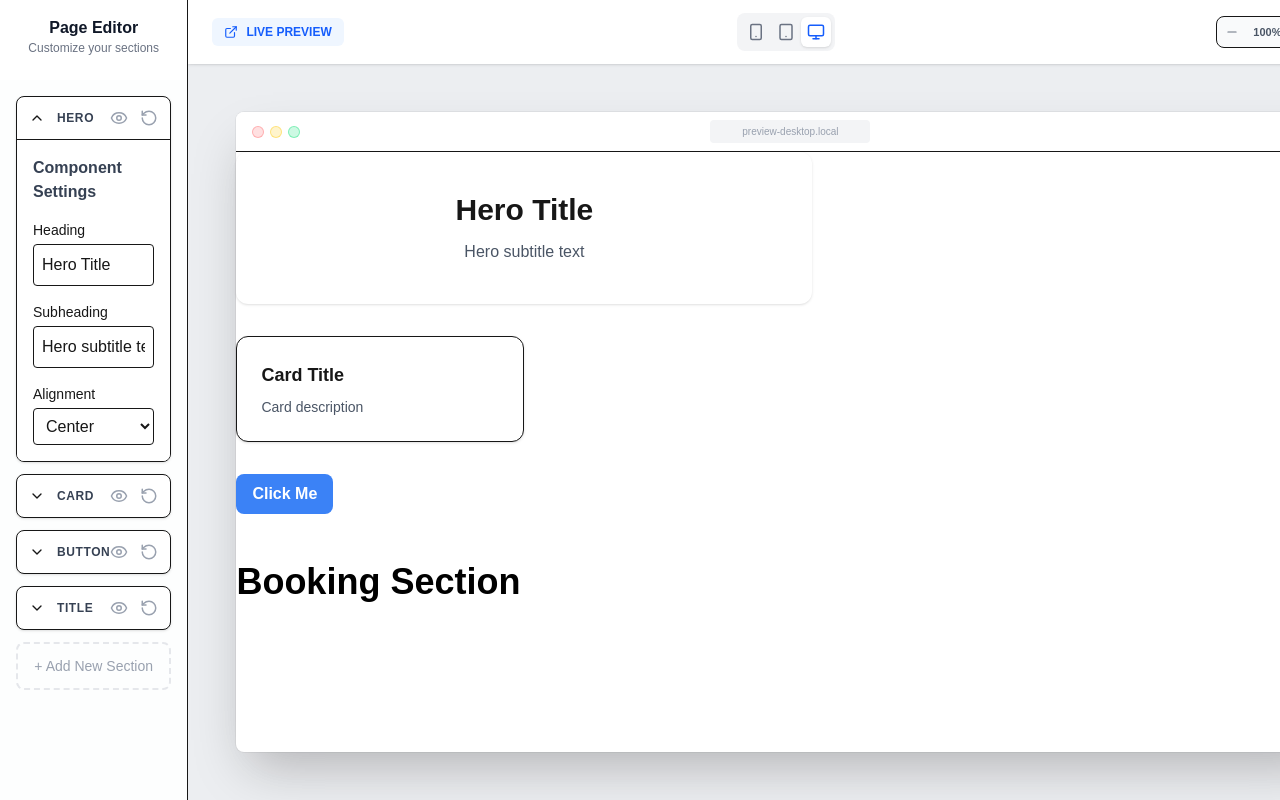
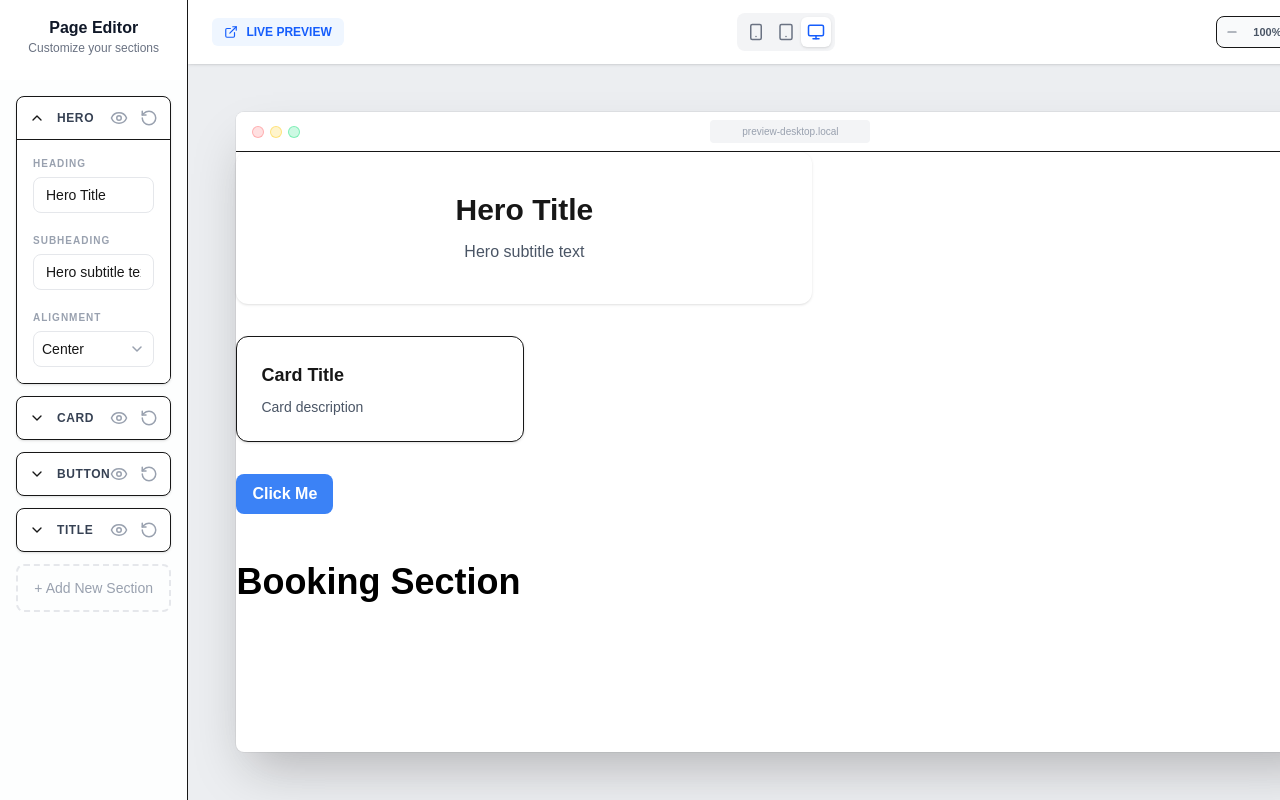
Before and after one commit to sitipolmalang/learn-next-v1, a Next.js app: page /editor in a window 1280 px wide. Built offline with nearby package versions, Linux system fonts and the light colour scheme.

Commit message:
merapikan dgn menambahkan types/editor.ts

```diff
--- a/app/components/PageRendered.tsx
+++ b/app/components/PageRendered.tsx
@@ -1,6 +1,6 @@
 import { componentRegistry } from './registry';
 import { validateProps } from './editor/validateProps';
-import { Field } from './editor/PropsEditor';
+import { Field } from './editor/types/editor';
 
 type BlockType = 'hero' | 'card' | 'button' | 'title';
 
@@ -21,7 +21,7 @@ export default function PageRenderer({
     return (
         <div className="space-y-8">
             {blocks.map((block) => {
-                if (block.hidden) return null;
+
 
                 const Component = componentRegistry[block.type];
                 const schema = schemaMap[block.type];
--- a/app/components/editor/PropsEditor.tsx
+++ b/app/components/editor/PropsEditor.tsx
@@ -1,59 +1,39 @@
 'use client';
 
-export type Field = {
-    type: 'text' | 'color' | 'select';
-    label: string;
-    defaultValue: string;
-    options?: { value: string; label: string }[];
+import { Field } from '../editor/types/editor';
+
+interface PropsEditorProps {
+    schema: Record<string, Field>;
+    value: Record<string, string | number>;
+    onChange: (v: Record<string, string | number>) => void;
+}
+
+export default function PropsEditor({ schema, value, onChange }: PropsEditorProps) {
+
+    const updateField = (key: string, newValue: string | number) => {
+        onChange({
+            ...value,
+            [key]: newValue,
+        });
     };
 
-export default function PropsEditor({
-    schema,
-    value,
-    onChange,
-}: {
-    schema: Record<string, Field>;
-    value: Record<string, string>;
-    onChange: (v: Record<string, string>) => void;
-}) {
-
-    // const handleReset = () => {
-    //     const defaults: Record<string, string> = {};
-    //     Object.entries(schema).forEach(([key, field]) => {
-    //         defaults[key] = field.defaultValue;
-    //     });
-    //     onChange(defaults);
-    // };
-
     return (
-        <div className="space-y-4">
-            {/* HEADER + RESET */}
-            <div className="flex items-center justify-between">
-                <h3 className="font-semibold text-gray-700">Component Settings</h3>
-                {/* <button
-                    onClick={handleReset}
-                    className="text-xs text-red-500 hover:text-red-700 font-medium"
-                >
-                    Reset
-                </button> */}
+        <div className="space-y-5">
+            {Object.entries(schema).map(([key, field]) => (
+                <div key={key} className="flex flex-col gap-1.5 group">
+                    {/* Label dengan style subtle ala SaaS modern */}
+                    <div className="flex justify-between items-center">
+                        <label className="text-[10px] font-bold text-gray-400 uppercase tracking-widest group-hover:text-blue-500 transition-colors">
+                            {field.label}
+                        </label>
                     </div>
 
-            {Object.entries(schema).map(([key, field]) => (
-                <div key={key}>
-                    <label className="block text-sm font-medium mb-1">
-                        {field.label}
-                    </label>
-
                     {field.type === 'select' ? (
+                        <div className="relative">
                             <select
                                 value={value[key] ?? field.defaultValue}
-                            className="w-full border rounded p-2 bg-white"
-                            onChange={(e) =>
-                                onChange({
-                                    ...value,
-                                    [key]: e.target.value,
-                                })
-                            }
+                                className="w-full h-9 text-sm border border-gray-200 rounded-lg px-2 bg-white hover:border-gray-300 focus:ring-2 focus:ring-blue-500/10 focus:border-blue-500 outline-none transition-all appearance-none cursor-pointer"
+                                onChange={(e) => updateField(key, e.target.value)}
                             >
                                 {field.options?.map((opt) => (
                                     <option key={opt.value} value={opt.value}>
@@ -61,19 +41,37 @@ export default function PropsEditor({
                                     </option>
                                 ))}
                             </select>
+                            {/* Icon panah custom untuk select */}
+                            <div className="absolute right-3 top-1/2 -translate-y-1/2 pointer-events-none text-gray-400">
+                                <svg width="10" height="6" viewBox="0 0 10 6" fill="none" xmlns="http://www.w3.org/2000/svg">
+                                    <path d="M1 1L5 5L9 1" stroke="currentColor" strokeWidth="1.5" strokeLinecap="round" strokeLinejoin="round"/>
+                                </svg>
+                            </div>
+                        </div>
+                    ) : field.type === 'color' ? (
+                        <div className="flex gap-2">
+                            <div className="relative h-9 w-12 shrink-0 overflow-hidden rounded-lg border border-gray-200">
+                                <input
+                                    type="color"
+                                    value={value[key] ?? field.defaultValue}
+                                    className="absolute -inset-2 h-14 w-14 cursor-pointer"
+                                    onChange={(e) => updateField(key, e.target.value)}
+                                />
+                            </div>
+                            <input
+                                type="text"
+                                value={value[key] ?? field.defaultValue}
+                                className="flex-1 h-9 text-[11px] font-mono border border-gray-200 rounded-lg px-3 bg-gray-50/50 uppercase focus:bg-white focus:ring-2 focus:ring-blue-500/10 outline-none transition-all"
+                                onChange={(e) => updateField(key, e.target.value)}
+                            />
+                        </div>
                     ) : (
                         <input
                             type={field.type}
                             value={value[key] ?? field.defaultValue}
-                            className={`w-full border rounded p-2 ${
-                                field.type === 'color' ? 'h-10' : ''
-                            }`}
-                            onChange={(e) =>
-                                onChange({
-                                    ...value,
-                                    [key]: e.target.value,
-                                })
-                            }
+                            className="w-full h-9 text-sm border border-gray-200 rounded-lg px-3 bg-white hover:border-gray-300 focus:ring-2 focus:ring-blue-500/10 focus:border-blue-500 outline-none transition-all"
+                            onChange={(e) => updateField(key, e.target.value)}
+                            placeholder={`Set ${field.label.toLowerCase()}...`}
                         />
                     )}
                 </div>
--- a/app/components/editor/schemas/button.schema.ts
+++ b/app/components/editor/schemas/button.schema.ts
@@ -1,4 +1,4 @@
-import { Field } from '../PropsEditor';
+import { Field } from '../types/editor';
 
 // button.schema.ts
 export const buttonSchema: Record<string, Field> = {
--- a/app/components/editor/schemas/card.schema.ts
+++ b/app/components/editor/schemas/card.schema.ts
@@ -1,4 +1,4 @@
-import { Field } from '../PropsEditor';
+import { Field } from '../types/editor';
 
 export const cardSchema: Record<string, Field> = {
     title: {
--- a/app/components/editor/schemas/hero.schema.ts
+++ b/app/components/editor/schemas/hero.schema.ts
@@ -1,4 +1,4 @@
-import { Field } from '../PropsEditor';
+import { Field } from '../types/editor';
 
 export const heroSchema: Record<string, Field> = {
     heading: {
--- a/app/components/editor/schemas/title.schema.ts
+++ b/app/components/editor/schemas/title.schema.ts
@@ -1,4 +1,4 @@
-import { Field } from '../PropsEditor';
+import { Field } from '../types/editor';
 
 export const titleSchema: Record<string, Field> = {
     text: {
--- /dev/null
+++ b/app/components/editor/types/editor.ts
@@ -0,0 +1,19 @@
+// types/editor.ts
+export type BlockType = 'hero' | 'card' | 'button' | 'title';
+
+export interface Block {
+    id: string;
+    type: BlockType;
+    props: Record<string, unknown>; // Menggunakan unknown lebih aman dari any
+    hidden?: boolean;
+}
+
+export type Field = {
+    type: 'text' | 'color' | 'select' | 'number' | 'toggle-group';
+    label: string;
+    defaultValue: string;
+    options?: { value: string; label: string; icon?: React.ReactNode }[];
+};
+
+export type Schema = Record<string, Field>;
+export type SchemaMap = Record<BlockType, Schema>;
--- a/app/components/editor/validateProps.ts
+++ b/app/components/editor/validateProps.ts
@@ -1,10 +1,10 @@
-import { Field } from './PropsEditor';
+import { Field } from './types/editor';
 
 export function validateProps(
     schema: Record<string, Field>,
     props: Record<string, string>
-): Record<string, string> {
-    const result: Record<string, string> = {};
+): Record<string, string | number | boolean> {
+    const result: Record<string, string | number | boolean> = {};
 
     for (const key in schema) {
         const field = schema[key];
--- a/app/editor/page.tsx
+++ b/app/editor/page.tsx
@@ -14,7 +14,7 @@ import { heroSchema } from '../components/editor/schemas/hero.schema';
 import { cardSchema } from '../components/editor/schemas/card.schema';
 import { buttonSchema } from '../components/editor/schemas/button.schema';
 import { titleSchema } from '../components/editor/schemas/title.schema';
-import { Field } from '../components/editor/PropsEditor';
+import { Field } from '../components/editor/types/editor';
 
 const schemaMap: Record<BlockType, Record<string, Field>> = {
     hero: heroSchema,
@@ -37,8 +37,8 @@ export default function EditorPage() {
     const [zoom, setZoom] = useState(1); // Default 85% agar pas di layar saat awal
 
     // FIX: Tipe data untuk menghindari 'any'
-    const handleUpdateProps = (id: string, newProps: Record<string, string>) => {
-        setBlocks((prev) => prev.map((b) => (b.id === id ? { ...b, props: newProps } : b)));
+    const handleUpdateProps = (id: string, newProps: Record<string, string | number | boolean>) => {
+        setBlocks((prev) => prev.map((b) => (b.id === id ? { ...b, props: newProps as Record<string, string> } : b)));
     };
 
     // Helper untuk menentukan lebar canvas preview
@@ -73,7 +73,7 @@ export default function EditorPage() {
         if (!block) return;
 
         const schema = schemaMap[block.type];
-        const defaultProps: Record<string, string> = {};
+        const defaultProps: Record<string, string | number | boolean> = {};
 
         // Ambil default value dari schema masing-masing field
         Object.entries(schema).forEach(([key, field]) => {
```
Lines whose indentation alone changed are shown as unchanged.
